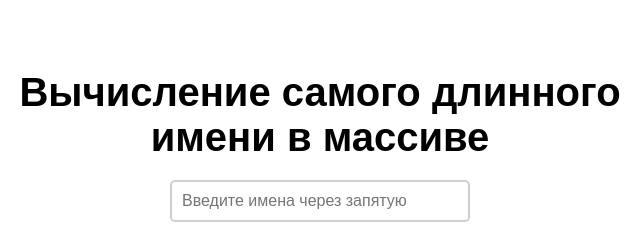
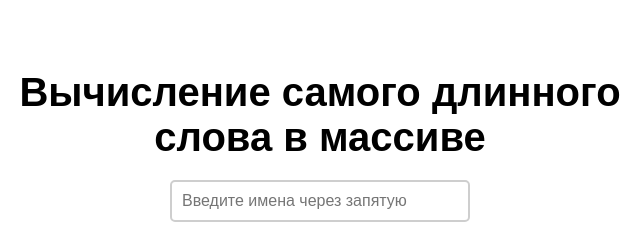
Before and after one commit to just1yaroslav/javascript-longName-web.github.io, a plain HTML site: page index.html in a window 1280 px wide. Shown: the part 209-443 px from the top of the page, 320-960 px from the left. Drawn offline with Linux system fonts and the light colour scheme.

Commit message:
Update index.html

```diff
--- a/index.html
+++ b/index.html
@@ -12,7 +12,7 @@
         <a href="https://t.me/helloyaroslav" class="header__button">Telegram</a>
     </header>
 
-    <h1>Вычисление самого длинного<br>имени в массиве</h1>
+    <h1>Вычисление самого длинного<br>слова в массиве</h1>
     <input type="text" class="array" placeholder="Введите имена через запятую">
     <button class="send__button">Узнать</button>
 
```
